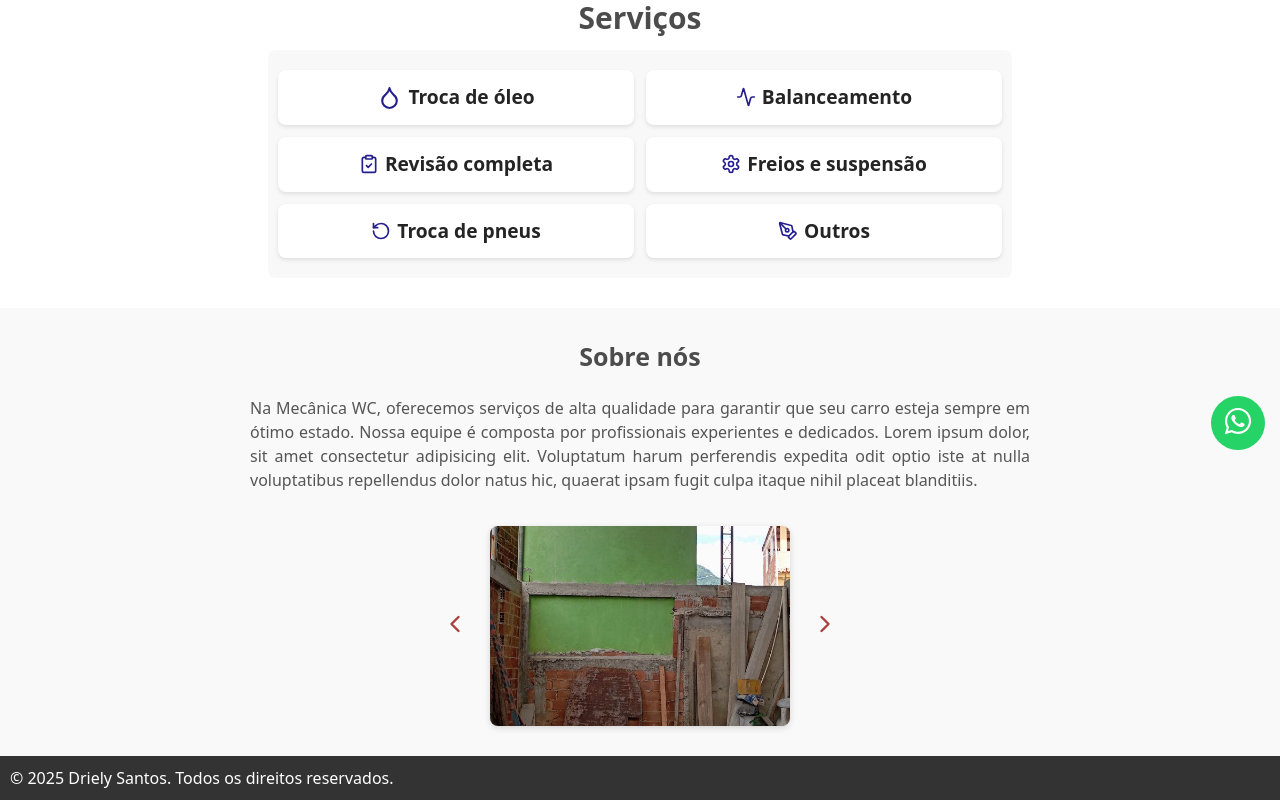
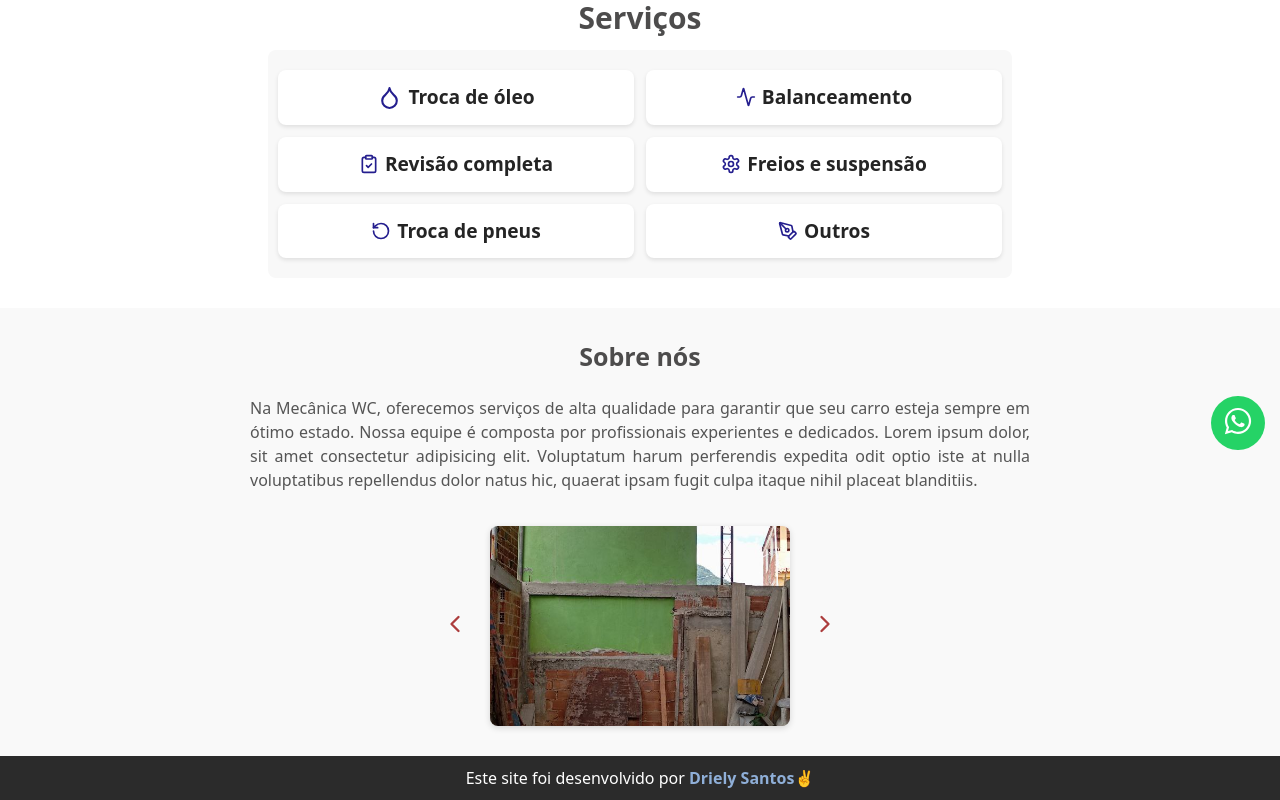
Before and after one commit to DrielySantos/wc-mecanica, a React (Vite) app: page / in a window 1280 px wide. Shown: the part 335-1135 px from the top of the page. Built offline with nearby package versions, Linux system fonts and the light colour scheme.

Commit message:
estilização do footer

```diff
--- a/src/App.jsx
+++ b/src/App.jsx
@@ -7,7 +7,6 @@ function App() {
   return (
     <>
       <Home />
-      <Footer />
       <WhatsAppButton />
     </>
   );
--- a/src/components/Footer.jsx
+++ b/src/components/Footer.jsx
@@ -1,9 +1,21 @@
+import React from 'react';
+
 function Footer() {
     return (
-      <footer style={{ backgroundColor: "#333", color: "white", padding: "10px" }}>
-        <p>© 2025 Driely Santos. Todos os direitos reservados.</p>
+      <footer style={styles.footer}>
+        <p>Este site foi desenvolvido por <a href="https://www.linkedin.com/in/drielysantos/" className='footerLink'>Driely Santos</a>✌️</p>
       </footer>
     );
-  }
+}
 
-  export default Footer;
+const styles = {
+  footer:{
+    backgroundColor: "#000000d4",
+    color: "#fff",
+    textAlign: "center",
+    padding: "10px",
+    // position: "fixed",
+  },
+
+}
+export default Footer;
--- a/src/index.css
+++ b/src/index.css
@@ -3,9 +3,7 @@
   line-height: 1.5;
   font-weight: 400;
 
-  color-scheme: light dark;
-  color: rgba(255, 255, 255, 0.87);
-  background-color: #242424;
+  /* color-scheme: light dark; */
 
   font-synthesis: none;
   text-rendering: optimizeLegibility;
@@ -17,6 +15,11 @@
   margin: 0;
   padding: 0;
   box-sizing: border-box;
+}
+
+a{
+  text-decoration: none;
+  /* color: inherit; */
 }
 
 body {
@@ -49,6 +52,15 @@ body {
   box-shadow: 0 2px 4px rgba(0, 0, 0, 0.1);
 }
 
+.footerLink{
+  color: #8fafd8;
+  font-weight: bold;
+  transition: .2s ease-in-out;
+  &&:hover{
+    color: #dddbdb;
+  }
+}
+
 @media (max-width: 768px){
   .servicos-lista{
     grid-template-columns: 1fr;
--- a/src/pages/Home.jsx
+++ b/src/pages/Home.jsx
@@ -2,6 +2,7 @@ import React from 'react';
 import Banner from '../components/Banner';
 import Services from '../components/Services';
 import About from '../components/About';
+import Footer from '../components/Footer';
 
 function Home() {
     return (
@@ -9,7 +10,7 @@ function Home() {
             <Banner />
             <Services />
             <About />
-
+            <Footer />
         </main>
 
     );
```
